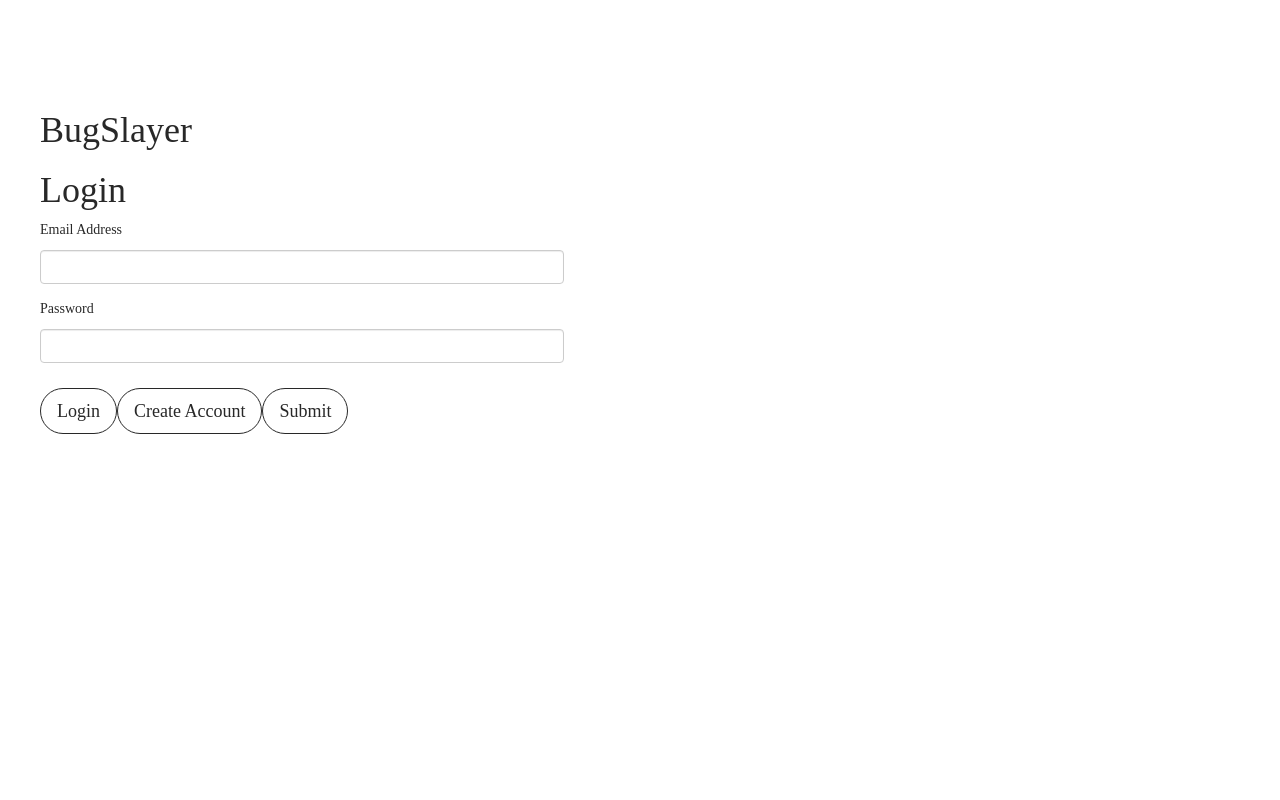
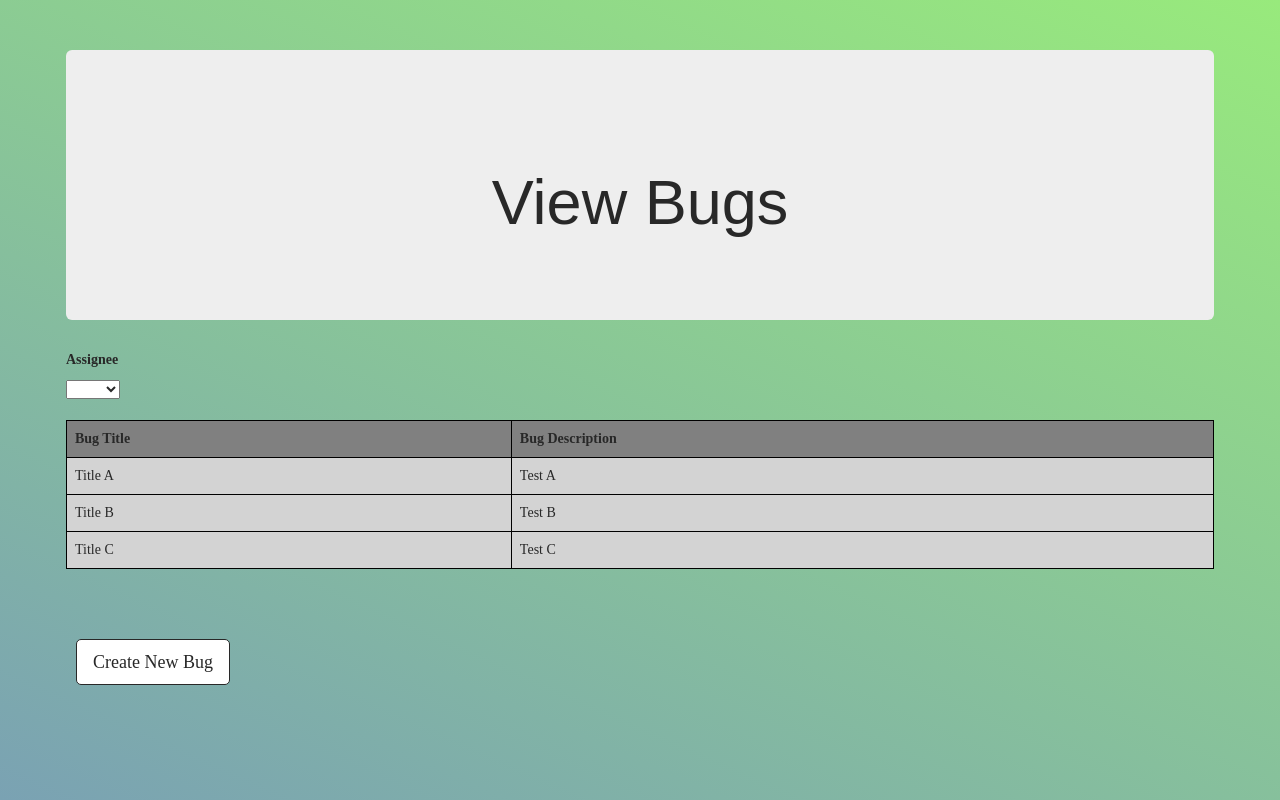
Before and after one commit to tgwalker93/BugTracker, a React (Create React App) app in the folder client/: page /bug-view in a window 1280 px wide. Built offline with nearby package versions, Linux system fonts and the light colour scheme.

Commit message:
added bug view page

```diff
--- a/client/src/App.js
+++ b/client/src/App.js
@@ -2,6 +2,7 @@ import React from "react";
 import { BrowserRouter as Router, Route, Switch, Redirect } from "react-router-dom";
 import landingpage from "./pages/landing-page";
 import thankyou from "./pages/thank-you";
+import bugview from "./pages/bug-view";
 import "./App.css";
 
 const App = () =>
@@ -9,6 +10,7 @@ const App = () =>
   <div>
     <Switch>
       <Route exact path="/landing-page" component={landingpage} />
+      <Route exact path="/bug-view" component={bugview} />
       <Route exact path="/thank-you" component={thankyou} />
       <Route exact path="/" render={() => (
         <Redirect to="/landing-page" />
--- /dev/null
+++ b/client/src/components/BugListTableRow/BugListTableRow.js
@@ -0,0 +1,9 @@
+import React from "react";
+import "./BugListTableRow.css";
+
+export const BugListTableRow = props => (
+        <tr className="bugViewTable_tr">
+            <td className="bugViewTable_td">{ props.BugTitle }</td>
+            <td className="bugViewTable_td">{ props.BugDescription }</td>
+        </tr>
+);
--- /dev/null
+++ b/client/src/components/BugListTableRow/index.js
@@ -0,0 +1 @@
+export * from "./BugListTableRow";
--- a/client/src/components/Grid/Container.js
+++ b/client/src/components/Grid/Container.js
@@ -1,6 +1,6 @@
 import React from "react";
 
 export const Container = props =>
-  <div className={`container${props.fluid === "true"  ? "-fluid" : ""}`} {...props}>
+  <div id={props.id} className={`container${props.fluid === "true"  ? "-fluid" : ""}`} {...props}>
     {props.children}
   </div>;
--- /dev/null
+++ b/client/src/pages/bug-view/bug-view.css
@@ -0,0 +1,19 @@
+.BugTrackerTitle {
+    text-align: center;
+}
+#containerViewBugs {
+    margin: 50px;
+}
+
+#bugViewTable_head {
+    background-color: gray;
+}
+
+.bugViewTable_td {
+    background-color: lightgray;
+}
+
+
+.bugViewTable_Table, .bugViewTable_th, .bugViewTable_td {
+      border: 1px solid black !important;
+}
--- /dev/null
+++ b/client/src/pages/bug-view/bug-view.js
@@ -0,0 +1,132 @@
+import React, { Component } from "react";
+import { Col, Row, Container } from "../../components/Grid";
+import { BugListTableRow } from "../../components/BugListTableRow";
+import { Input, FormBtn } from "../../components/Form";
+import Cookies from 'universal-cookie';
+import API from "../../utils/API";
+import "./bug-view.css";
+class BugViewPage extends Component {
+    constructor(props) {
+        super(props)
+        this.state = {
+            firstName: "",
+            lastName: "",
+            emailAddress: "",
+            password: "",
+            phoneNumber: "",
+            guestCount: "",
+            formErrors: { firstName: "", lastName: "", emailAddress: "", phoneNumber: "", guestCount: "", password: "" },
+            firstNameValid: false,
+            lastNameValid: false,
+            passwordValid: false,
+            emailAddressValid: false,
+            phoneNumberValid: false,
+            guestCountValid: false,
+            isLogin: true,
+            sampleBugViewTableData: [{ id: "1", BugTitle: "Title A", BugDescription: "Test A" }, { id: "2", BugTitle: "Title B", BugDescription: "Test B" }, { id: "3", BugTitle:"Title C", BugDescription: "Test C"}]
+
+        };
+    }
+
+    handleChange(e) {
+        this.setState({ [e.target.id]: e.target.value });
+    }
+
+    validateFields() {
+
+    }
+
+    //Here we check if the field has an error. If it does, it will add the "has-error" class to the field.
+    //"has-error" is a default bootstrap class that will nicely color the outline of the field red to indicate an error for the user.
+    errorClass(error) {
+        return (error.length === 0 ? "" : "has-error");
+    }
+
+    //This is used onBlur in order to trim the values.
+    formatInput = (event) => {
+        const attribute = event.target.getAttribute('name')
+        this.setState({ [attribute]: event.target.value.trim() })
+    }
+
+    formatPhone(obj) {
+        if (obj == null) {
+            return;
+        }
+        var numbers = obj.state.phoneNumber.replace(/\D/g, "").substring(0, 10),
+            char = { 0: "(", 3: ") ", 6: " - " };
+        obj.state.phoneNumber = "";
+        for (var i = 0; i < numbers.length; i++) {
+            obj.state.phoneNumber += (char[i] || "") + numbers[i];
+        }
+    }
+
+    handleFormSubmit = event => {
+        event.preventDefault();
+        this.validateFields();
+    };
+
+    handleSaveUser = event => {
+        event.preventDefault();
+        this.saveUser();
+
+
+    }
+
+    createAccount = event => {
+        event.preventDefault();
+        this.setState({ isLogin: false });
+
+    };
+
+    render() {
+        return (
+             <Container id="containerViewBugs" fluid="true">
+
+                <Row id="mainRow">
+                    <Col size="sm-12">
+                        <div className="jumbotron jumbotron-fluid">
+                            <Container id="container" fluid="true">
+                                <h1 className="display-4 BugTrackerTitle">View Bugs</h1>
+                            </Container>
+                        </div>
+                        <p><strong>Assignee </strong> </p>
+                         <select>
+                            <option value=""></option>
+                            <option value="Tyler">Tyler</option>
+                            <option value="Brian">Brian</option>
+	                    </select>
+                            <br />
+                                <br />
+                        <table id="bugViewTable_Table" className="table table-hover bugViewTable_Table">
+                            <thead id="bugViewTable_head" className="thead-dark">
+                                            <tr>
+                                    <th className="bugViewTable_th" scope="col">Bug Title</th>
+                                    <th className="bugViewTable_th" scope="col">Bug Description</th>
+                                            </tr>
+                                </thead>
+                                        <tbody>
+
+                                    {console.log(this.state.sampleBugViewTableData)}
+                                {this.state.sampleBugViewTableData.map(tableRowData => {
+                                    return (
+                                        <BugListTableRow key={tableRowData.id} BugTitle={tableRowData.BugTitle} BugDescription={tableRowData.BugDescription}>
+                                        </BugListTableRow>
+                                    );
+                                })}
+
+
+                                    </tbody>
+                                    </table>
+                                <br />
+                                    <br />
+                        <FormBtn type="button" className="btn btn-primary">Create New Bug</FormBtn>
+
+                    </Col>
+                </Row>
+
+            </Container>
+        );
+    }
+}
+
+export default BugViewPage;
--- /dev/null
+++ b/client/src/pages/bug-view/index.js
@@ -0,0 +1 @@
+export { default } from "./bug-view.js";
--- a/client/src/pages/landing-page/landing-page.css
+++ b/client/src/pages/landing-page/landing-page.css
@@ -1,4 +1,4 @@
-
+/*
 #container {
     margin: 25px;
     margin-top: 50px;
@@ -79,4 +79,115 @@ button:hover {
         visibility: initial;
         border-color: #282828;
     }
+} */
+
+#container {
+  margin: 25px;
+  margin-top: 50px;
+  color: #282828;
 }
+#hline {
+  visibility: hidden;
+}
+#textColP {
+  font-size: 40 !important;
+}
+#firstName,
+#lastName {
+  text-transform: capitalize;
+}
+#firstName:focus,
+#lastName:focus {
+  text-transform: none;
+}
+#guestCountError {
+  color: #a94442;
+}
+.help-block {
+  text-align: right;
+}
+#mainRow {
+  color: #282828;
+}
+
+h1 {
+  font-family: sans-serif;
+  font: arial;
+  font-weight: 500;
+  color: #006400;
+}
+h2 {
+  font-family: sans-serif;
+  font-weight: 400;
+  color: #006400;
+  font-size: 20px;
+}
+button {
+  border-radius: 5px !important;
+  border: 1px solid #282828 !important;
+  background-color: #ffffff !important;
+  color: #282828 !important;
+  margin-top: 10px;
+  margin-left: 10px;
+}
+
+button:hover {
+  -webkit-transform: scale(1.03);
+  -ms-transform: scale(1.03);
+  transform: scale(1.03);
+}
+.btn:focus,
+.btn:active {
+  outline: none !important;
+  box-shadow: none;
+}
+.border {
+  margin: 10px;
+  padding: 10px;
+}
+
+body {
+  margin: 1px;
+  background-image: linear-gradient(24deg, #7aa2b3, #98ea7c);
+}
+
+@media (min-width: 768px) {
+  #formCol {
+    width: 45%;
+    background-color: rgba(0, 0, 0, 0.1);
+    padding: 15px;
+    box-shadow: 0px 0px 12px 0px rgba(0, 0, 0, 0.75);
+    border-radius: 5px;
+  }
+
+  #textColP p {
+    font-size: 18px;
+  }
+  #textColP {
+    width: 85%;
+  }
+}
+
+@media (max-width: 760px) {
+  #container {
+    margin-top: 0px;
+    margin-bottom: 50px;
+  }
+  #procoreLogo {
+    width: 90%;
+  }
+  #formHeader {
+    margin-bottom: 10px;
+  }
+  #textColP {
+    margin-bottom: 50px;
+  }
+  .col-sm-6 {
+    padding-right: 0px;
+    padding-left: 0px;
+  }
+  #hline {
+    visibility: initial;
+    border-color: #282828;
+  }
+}
```
Also changed, not shown: client/src/components/BugListTableRow/BugListTableRow.css (added).
